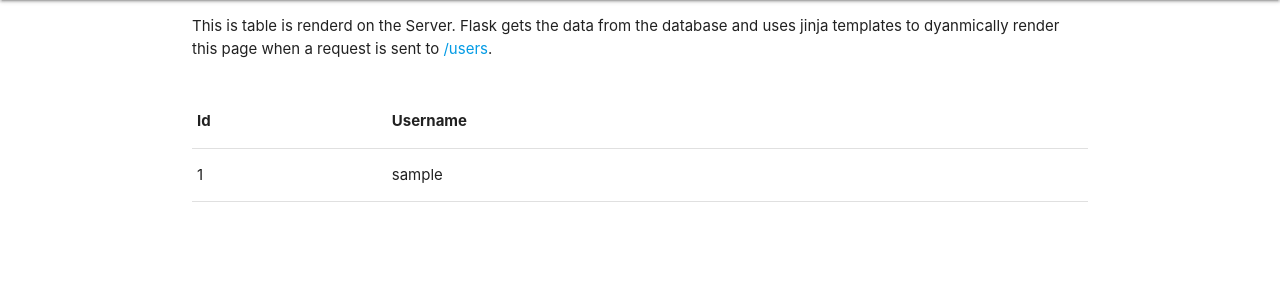
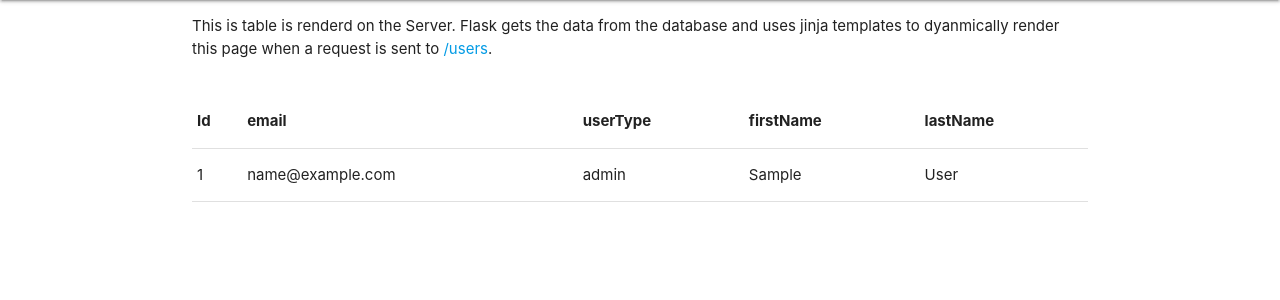
Before and after one commit to derwinjack/Recommendation-app, a Flask app: template App/templates/users.html in a window 1280 px wide. Shown: the part 64-364 px from the top of the page. Run offline with Flask 2, Linux system fonts and the light colour scheme; the template is opened without the code that fills it: most values are stand-ins (such as "Sample title", 1, 10 or a date in 2020); parts of the project's set-up code (start-up, migrations or seed data) failed here and were passed over.

Commit message:
models updated

```diff
--- a/App/models/staff.py
+++ b/App/models/staff.py
@@ -1,4 +1,5 @@
 from App.database import db
+from App.models import User
 
 class Staff(User):
     # staffID = db.Column(db.Integer, db.ForeignKey('user.id'), primary_key=True)
--- a/App/models/student.py
+++ b/App/models/student.py
@@ -1,4 +1,5 @@
 from App.database import db
+from App.models import User
 
 class Student(User):
     # studentID = db.Column(db.Integer, db.ForeignKey('user.id'), primary_key=True)
--- a/App/templates/users.html
+++ b/App/templates/users.html
@@ -14,14 +14,17 @@
       <table>
         <thead>
           <tr>
-            <th>Id</th><th>Username</th>
+            <th>Id</th><th>email</th><th>userType</th><th>firstName</th><th>lastName</th>
           </tr>
         </thead>
         <tbody>
           {% for user in users %}
             <tr>
-                <td>{{user.id}}</td>
-                <td>{{user.username}}</td>
+              <td>{{user.id}}</td>
+              <td>{{user.email}}</td>
+              <td>{{user.userType}}</td>
+              <td>{{user.firstName}}</td>
+              <td>{{user.lastName}}</td>
             </tr>
           {% endfor %}
         <tbody>
```
Also changed, not shown: App/controllers/user.py (+14 -11 lines), wsgi.py (+7 -4 lines).
